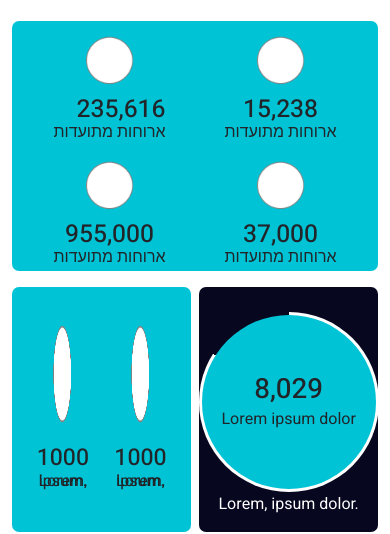
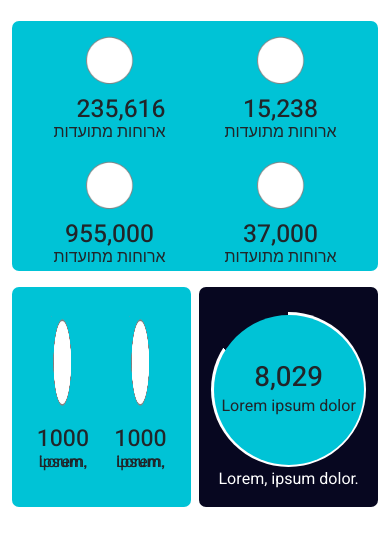
Before and after one commit to Jassy369/k10_project, a plain HTML site: page index.html in a window 390 px wide. Shown: the part 319-853 px from the top of the page. Drawn offline with nearby package versions, Linux system fonts and the light colour scheme.

Commit message:
Add files via upload

```diff
--- a/CSS/mediaQueries.css
+++ b/CSS/mediaQueries.css
@@ -1,6 +1,12 @@
 /* ==========Media Queries========== */
+@media(max-width:576){
+    main{
+        width: 95%;
+    }
+}
 @media(max-width:768px){
 /* ==========Bottom Header Section========== */
+
 .nav_menu{
     position: fixed;
     left: -100%;
@@ -14,6 +20,25 @@
     -webkit-box-shadow: 0px 10px 5px 0px rgba(163,163,163,1);
     -moz-box-shadow: 0px 10px 5px 0px rgba(163,163,163,1);
     box-shadow: 0px 10px 5px 0px rgba(163,163,163,1);
+}
+
+.members_circular_progress{
+
+    width: 155px !important;
+    height: 155px !important;
+
+
+ }
+
+ .members_circular_progress::before{
+
+   height: 150px !important;
+   width: 150px !important;
+
+ }
+
+.scale_card{
+    opacity: 0;
 }
 
 .scale_card:nth-of-type(1){
```
